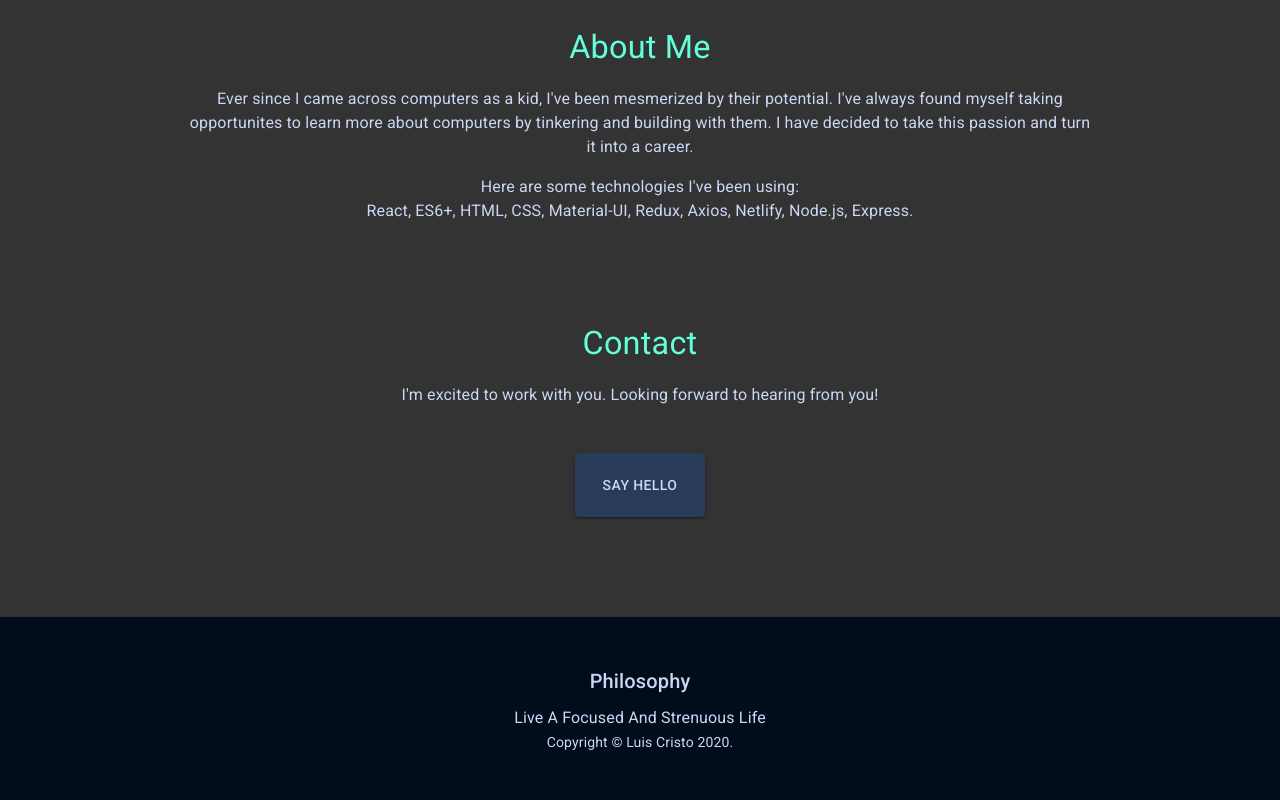
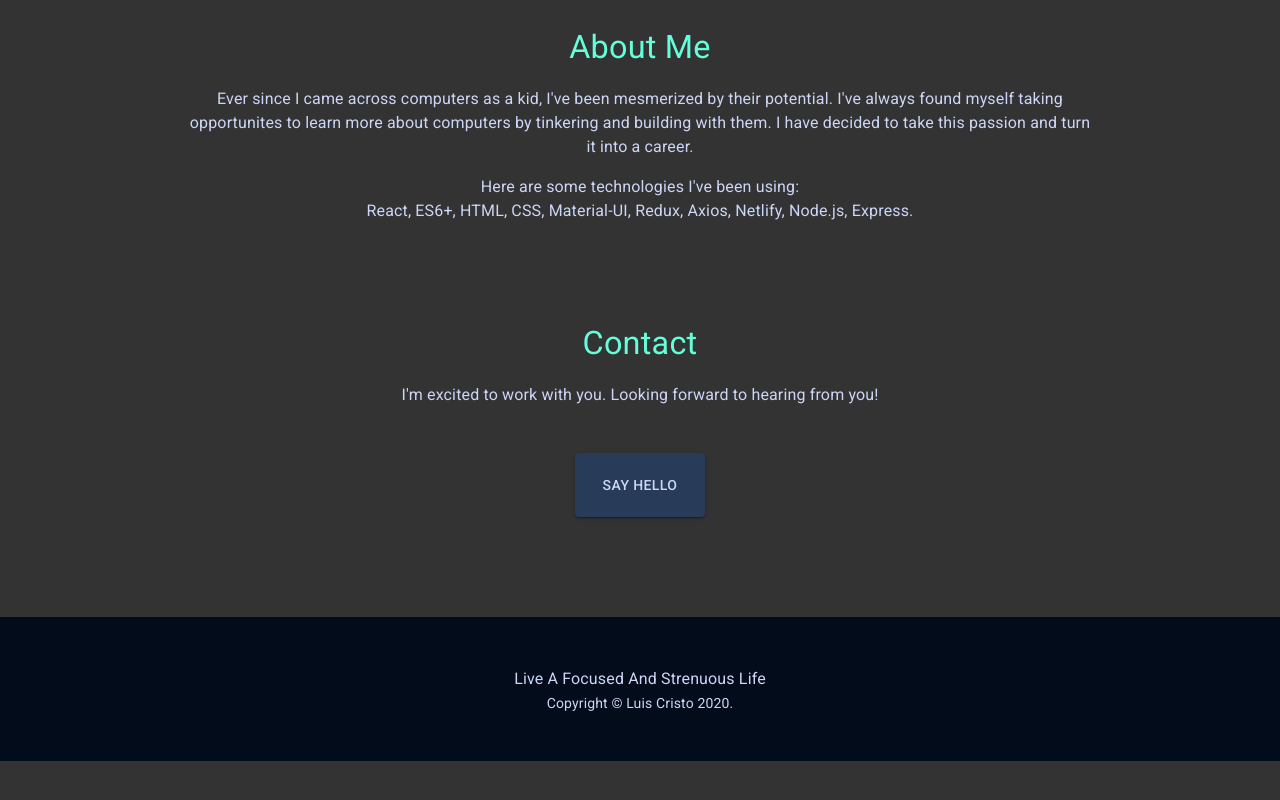
Before and after one commit to Blazekla/portfolio, a React (Create React App) app: page / in a window 1280 px wide. Shown: the part 1718-2518 px from the top of the page. After the commit the page ends 2479 px from the top, so only its background shows below. Built offline with nearby package versions, Linux system fonts and the light colour scheme.

Commit message:
code cleanup and component rename

```diff
--- a/src/App.js
+++ b/src/App.js
@@ -1,6 +1,6 @@
 import React from "react";
 import Head from "./components/Head";
-import MenuAppBar from "./components/AppBar";
+import MenuNavBar from "./components/NavBar";
 import HeroBanner from "./components/HeroUnit";
 import About from "./components/About";
 import Projects from "./components/Projects";
@@ -39,7 +39,7 @@ function App() {
               minHeight: "100vh"
             }}
           >
-            <MenuAppBar />
+            <MenuNavBar />
             <div className="content">
               <Container
                 maxWidth="md"
--- a/src/components/Footer.js
+++ b/src/components/Footer.js
@@ -39,14 +39,6 @@ function Footer() {
     <React.Fragment>
       <footer id="footer" className={classes.footer}>
         <Typography
-          variant="h6"
-          align="center"
-          gutterBottom
-          style={{ color: theme.palette.primary.contrastText }}
-        >
-          Philosophy
-        </Typography>
-        <Typography
           variant="subtitle1"
           align="center"
           color="textSecondary"
--- a/src/components/AppBar.js
+++ b/src/components/NavBar.js
@@ -9,7 +9,6 @@ import Typography from "@material-ui/core/Typography";
 import { CSSTransition } from "react-transition-group";
 
 const useStyles = makeStyles(theme => ({
-  title: {},
   sectionDesktop: {
     display: "none",
     [theme.breakpoints.up("sm")]: {
```
